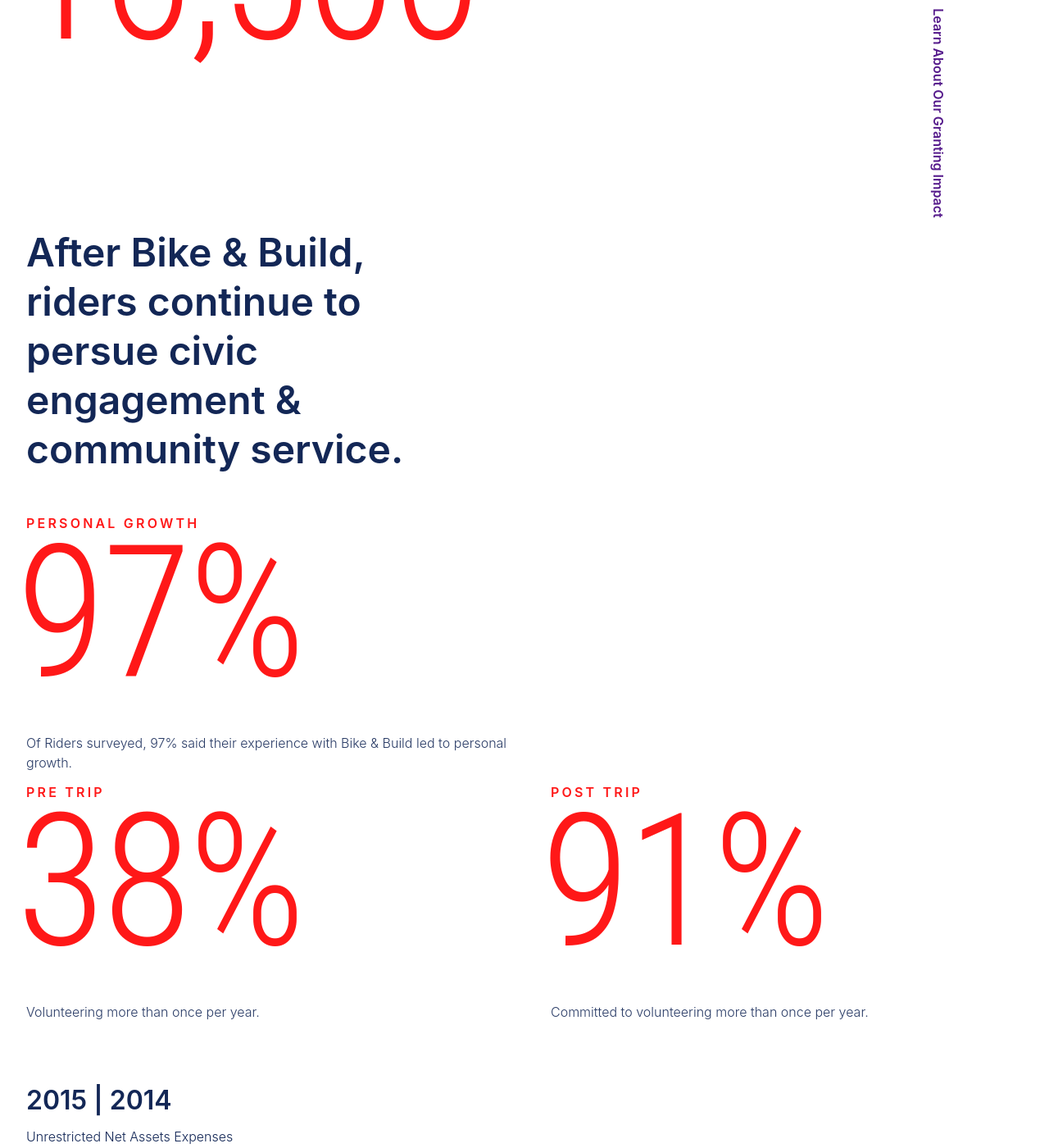
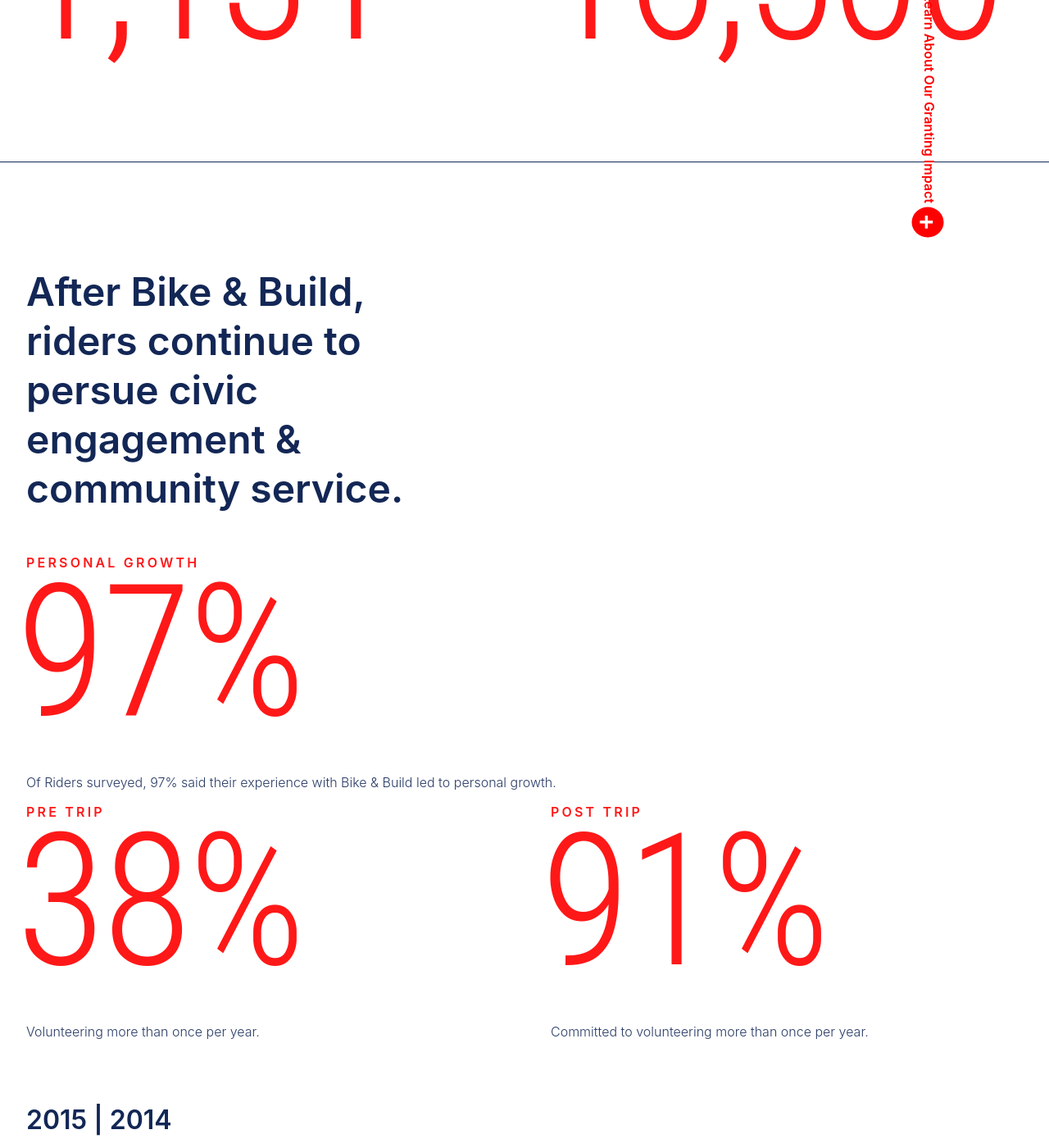
Before and after one commit to morf-studio/babar-2015, a Jekyll site: the page built from index.html, in a window 1280 px wide and 1400 px high, scrolled down 5794 px. Shown: the whole window at 82% size. Built offline with Jekyll 4.4.1, drawn with Linux system fonts in a browser that asks for light colours; nearby versions of some CDN libraries; library files that are not in the unit come from our copies; grey boxes are pictures that could not be loaded.

Commit message:
Pre-Image

```diff
--- a/_sass/animation/_animation.scss
+++ b/_sass/animation/_animation.scss
@@ -25,7 +25,12 @@
 .origin-b{
   transform-origin:bottom;
 }
-
+.origin-rt{
+    transform-origin:right top;
+}
+.origin-lb{
+    transform-origin:left bottom;
+}
 
 .ease-bounce{
 -webkit-transition: all 500ms cubic-bezier(0.680, 0, 0.265, 1); /* older webkit */
@@ -40,3 +45,14 @@
      -o-transition-timing-function: cubic-bezier(0.680, -0.550, 0.265, 1.550);
         transition-timing-function: cubic-bezier(0.680, -0.550, 0.265, 1.550); /* easeInOutBack */
 }
+.ease-expo{
+-webkit-transition: all 500ms cubic-bezier(1.000, 0.000, 0.000, 1.000);
+   -moz-transition: all 500ms cubic-bezier(1.000, 0.000, 0.000, 1.000);
+     -o-transition: all 500ms cubic-bezier(1.000, 0.000, 0.000, 1.000);
+        transition: all 500ms cubic-bezier(1.000, 0.000, 0.000, 1.000); /* easeInOutExpo */
+
+-webkit-transition-timing-function: cubic-bezier(1.000, 0.000, 0.000, 1.000);
+   -moz-transition-timing-function: cubic-bezier(1.000, 0.000, 0.000, 1.000);
+     -o-transition-timing-function: cubic-bezier(1.000, 0.000, 0.000, 1.000);
+        transition-timing-function: cubic-bezier(1.000, 0.000, 0.000, 1.000); /* easeInOutExpo */
+}
--- a/_sass/typography/_typography.scss
+++ b/_sass/typography/_typography.scss
@@ -116,7 +116,7 @@
 
 
 p {
-  max-width:$measure-width;
+  //max-width:$measure-width;
   opacity:0.9;
 }
 small{
--- a/css/main.scss
+++ b/css/main.scss
@@ -52,13 +52,14 @@
   //display:none;
   //transition:.5s;
   overflow:hidden;
-  max-height:100vh;
+  max-height:9999vh;
   &.closed{
     max-height:1px;
   }
 }
 section{
   position:relative;
+  //overflow-x:hidden;
 }
 #WhatIsBB{
   //color:$white;
--- a/index.html
+++ b/index.html
@@ -2,7 +2,7 @@
 layout: home
 ---
 <!-- Intro -->
-      <section id="Intro" class="pad-xxl text-center">
+<section id="Intro" class="pad-y-xxl pad-x-l text-center">
   <header>
       <h1 class="number">2015 </h1>
       <h1 class="caps bold"> A Year In Bike &amp; Build </h1>
@@ -12,7 +12,7 @@
 <div id="Story" class="pad-y-l">
       <!-- Letter -->
       <section id="Message" class="pad-y-l">
-        <article class="pad-y-xxl float-center max-width-l">
+        <article class="pad-y-xxl pad-x-l float-center max-width-l">
           <h2 class="red"> Message from Board and Staff </h2>
           <div class="measure">
             <p> In 2015, our riders continued to have an immense impact on the affordable housing cause, granting over $637,000 to 380 affordable housing organizations across the United States. We celebrated the launch of Drift West, Bike & Build’s newest regional route that engages unique housing nonprofits throughout the Pacific Northwest. We established a partnership with YouthBuild Philadelphia, connecting their young adults to cycling and furthering their impressive record of service. Projects fully or partially funded by Bike & Build produced over 1,100 new homes for individuals and families across the U.S. And we launched the brand new bikeandbuild.org!
@@ -39,10 +39,14 @@
           <p>Riders applied to ride across the country.</p>
         </div>
 
-        <div class="rotate-90 absolute right-l bottom-0 origin-r"> <a href="#WhatIsBB" id="openWhatIsBB" class="paneLink red">What is Bike &amp; Build?  <span class="h1 align-middle bg-red pad-x-s white circle"> + </span> </a> </div>
+        <div class="cf">
+          <div class="rotate-90 float-r">
+            <a href="#WhatIsBB" onclick="openWhatIsBB()" class="paneLink red">What is Bike &amp; Build?  <span class="h1 align-middle bg-red pad-x-s white circle"> + </span> </a>
+          </div>
+        </div>
         <!-- <button class="btn-circle bg-red white"> What is B&amp;B? </button> -->
       </section>
-      <aside id="WhatIsBB" class="pane ease-bounce bg-red white">
+      <aside id="WhatIsBB" class="pane ease-expo bg-red white">
         <article class="pad-y-xl">
           <div class="float-center max-width-l">
             <iframe width="640" height="360" src="https://www.youtube.com/embed/7mmSN7J38Xg?rel=0&amp;showinfo=0" frameborder="0" allowfullscreen></iframe>
@@ -109,11 +113,17 @@
 
 
         <!-- <button>scholarships</button> -->
-          <a href="Scholarships" class="paneLink rotate-90 absolute red right-l bottom-0 origin-r"> Scholarships <span class="h1 align-middle bg-red pad-x-s white circle"> + </span> </a>
+        <div class="cf">
+          <div class="rotate-90 float-r">
+            <a href="Scholarships" onclick="openScholarships();" class="paneLink red"> Scholarships <span class="h1 align-middle bg-red pad-x-s white circle"> + </span> </a>
+          </div>
+        </div>
 
-          <aside id="Scholarships" class="pane bg-red">
+      </section>
 
-            <article>
+      <aside id="Scholarships" class="pane ease-expo bg-red">
+
+        <article class="pad-y-xl pad-x-l float-center max-width-l">
           <h2>Scholarships</h2>
           <p> Bike & Build continued to expand our scholarship program in 2015. For the first time, we offered scholarships for our cross-country rides. Kevin Pham (CUS) received a scholarship provided on behalf of the Chris Webber Memorial Fund.
           </p>
@@ -134,10 +144,6 @@
         </article>
       </aside>
 
-
-
-      </section>
-
       <section class="pad-y-l pad-b-xxl">
 
         <div class="pad-x-l pad-b-xxl float-center text-center max-width-l">
@@ -151,22 +157,25 @@
             </figcaption>
           </figure>
         </div>
+        <div class="cf">
+          <div class="rotate-90 float-l">
+            <a href="DriftExpansion" onclick="openDriftExpansion()" class="paneLink navy"> Coastal Drift <span class="h1 align-middle bg-navy pad-x-s white circle"> + </span> </a>
+          </div>
+          <div class="rotate-90 float-r">
+              <a href="YouthBuild" onclick="openYouthBuild()" class="paneLink red"> YouthBuild <span class="h1 align-middle bg-red pad-x-s white circle"> + </span> </a>
+          </div>
+        </div>
 
-        <a href="DriftExpansion" class="paneLink navy rotate-90 absolute bottom-0 left-0"> Coastal Drift <span class="h1 align-middle bg-red pad-x-s white circle"> + </span> </a>
-        <aside id="DriftExpansion" class="pane bg-navy white">
-          <article>
+
+      </section>
+      <aside id="DriftExpansion" class="pane ease-expo bg-navy white">
+        <article class="pad-y-xl pad-x-l float-center max-width-l">
         <h2> Drift Expansion </h2>
         <p> In 2015, the East Coast vs. West Coast rivalry became even more fierce. Building on the success of Coastal Drift, Bike &amp; Build’s three-week regional route in New England, we developed Drift West – a route that mirrors the Coastal Drift model and runs from Portland, OR to Bellingham, WA. Drift West quickly actualized into a three-week powerhouse – the roster was full, the scenery was impeccable, five new and unique affordable housing organizations were tapped, and, like its predecessor, Drift West re-engaged alumni and attracted new riders who otherwise would be unable to participate in Bike & Build. Unphased by its friendly rival, Coastal Drift avoided the proverbial sophomore slump as it bounded down the East Coast with great success. One summer, two Drifts. Catch your breath and catch the Drift.
         </article>
       </aside>
-
-        <a href="YouthBuild" class="paneLink red rotate-90 absolute bottom-0 right-0"> YouthBuild <span class="h1 align-middle bg-red pad-x-s white circle"> + </span> </a>
-
-
-
-      </section>
-      <aside id="YouthBuild" class="pane bg-red white">
-        <article>
+      <aside id="YouthBuild" class="pane ease-expo bg-red white">
+        <article class="pad-y-xl pad-x-l float-center max-width-l">
           <h2> YouthBuild Ride </h2>
           <p> As part of continued efforts to promote diversity on Bike & Build trips and expand our programming to underserved young adults, in 2015 we partnered with YouthBuild Philadelphia to create Bike & YouthBuild. YouthBuild is a natural partner for Bike & Build: it provides high school dropouts with a chance to earn their diplomas while learning job skills in valuable community services, particularly building affordable homes for low-income Philadelphia residents.</p>
           <p>Staff and students of YB Philly came together with B&B alums throughout the spring on local bike trails and YouthBuild construction sites. The program culminated in May with four days of riding and building in both Philadelphia and Washington, DC. (A special thank you to Fairmount Bicycles for donating bikes for the students to rent throughout the program.) In total, 27 YBers and B&Bers pedaled 800 cumulative miles.</p>
@@ -179,7 +188,6 @@
 
         </article>
       </aside>
-
       <section class="pad-y-l">
         <h1 class="story max-width-m pad-x-l">They parked their bikes and built affordable homes</h1>
         <div class="grid cf">
@@ -193,7 +201,7 @@
           </div>
         </div>
       </section>
-      <section>
+      <section class="pad-y-l">
         <h1 class="story max-width-m pad-x-l">They awarded grants from their collective funds</h1>
         <div class="grid cf">
           <div class="col m-col-6 pad-x-l">
@@ -215,28 +223,36 @@
 
       </section>
       <section class="pad-y-l">
-        <h1 class="story pad-x-l">Organizations put that money to use.</h1>
+        <h1 class="story pad-x-l max-width-m">Organizations put that money to use.</h1>
         <div class="grid cf">
-          <div class="m-col-6 pad-x-l">
+          <div class="col m-col-6 pad-x-l">
             <p class="unit caps">Homes Built </p>
             <p class="number">1,131 </p>
 
           </div>
-          <div class="m-col-6 pad-x-l">
+          <div class="col m-col-6 pad-x-l">
             <p class="unit caps">Young Adults Engaged</p>
             <p class="number">16,500 </p>
 
           </div>
         </div>
-        <a href="" class="paneLink rotate-90 absolute bottom-0 right-s"> Learn About Our Granting Impact </a>
-        <aside class="pane">
+
+        <div class="cf">
+          <div class="rotate-90 float-r">
+            <a href="GrantingImpact" onclick="openGrantingImpact()" class="paneLink red"> Learn About Our Granting Impact <span class="h1 align-middle bg-red pad-x-s white circle"> + </span> </a>
+          </div>
+        </div>
+
+      </section>
+      <aside id="GrantingImpact" class="pane ease-expo bg-navy white">
+        <article class="pad-y-xl pad-x-l float-center max-width-l">
           <header>
             <h2> Granting Impact </h2>
             <iframe src="https://www.youtube.com/watch?v=_lGmXUt4yEM" frameborder="0"></iframe>
             <p>In 2015, Bike & Build granted $637,311 to 380 affordable housing organizations across the United States. That included $368,000 in competitive grants to organizations that applied to our riders for direct funding on projects that engage young adults in addressing the affordable housing cause. These three organizations are just a sampling of the many innovative projects making a meaningful impact that funded by Bike & Build in 2015. </p>
           </header>
 
-          <article>
+
           <h2> GRID Alternatives North Valley </h2>
           <h3> Chico, CA - Funded by South Carolina to Santa Cruz - $7,380</h3>
           <p>The Women in Solar, Youth Leadership Program empowers female college engineering students to take a leading role in making real-world green affordable housing solutions available in northern California.  The Project engages college students in semester-long training and mentorship with GRID. The women then plan and design a solar installation for a low-income family and teach and engage high school youth as they install the system.</p>
@@ -249,7 +265,7 @@
             “It’s a chance for us to make impact on multiple levels. We of course work with groups who are underserved economically, and there is an underrepresentation of women in the engineering field that we’re addressing.”
           </blockquote>
         </article>
-          <article>
+        <article class="pad-y-xl pad-x-l float-center max-width-l">
           <h2> Rebuilding Together Philadelphia </h2>
           <h3> Philadelphia, PA - Funded by Connecticut to California - $9,000 </h3>
 
@@ -258,7 +274,7 @@
           “Bike & Build’s support is essential to working with our vocational students,” said Stefanie Seldin, Executive Director for RTP. “When we have large block builds, we have a lot of sponsors who support us financially. Obviously, we can’t ask vocational schools for that same support, given the poor funding status of schools right now. Grants from organizations like Bike & Build is the only source of funding a project like this can receive.” </blockquote>
           <p> The data appears to affirm the value of this experience for young adult volunteers. While Philadelphia’s schools graduate about 70% of its students, those who participate in vocational training like this partnership with RTP see closer to a 90% rate. Bike & Build is proud to support RTP’s impact in our hometown.</p>
         </article>
-          <article>
+        <article class="pad-y-xl pad-x-l float-center max-width-l">
           <h2> Santa Fe Habitat for Humanity </h2>
           <h3>Santa Fe, NM – Funded by Southern US - $9,000 </h3>
 
@@ -267,7 +283,6 @@
           <p>A special congratulations to Santa Fe Habitat for completing their 100th home this year. They have plans for many more, having recently purchased 19 new properties on which to build over the next three years.</p>
         </article>
       </aside>
-      </section>
       <section class="pad-y-l">
         <div class="pad-x-l">
         <h1 class="story max-width-m"> After Bike & Build, riders continue to persue civic engagement & community service.</h1>
```
Also changed, not shown: other parts of index.html (+20 -7 lines), 2 other files. Lines whose indentation alone changed are shown as unchanged.
